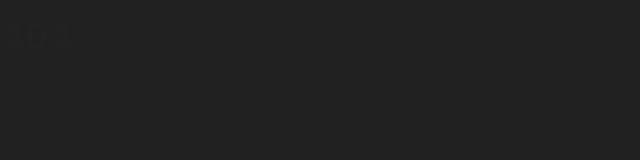
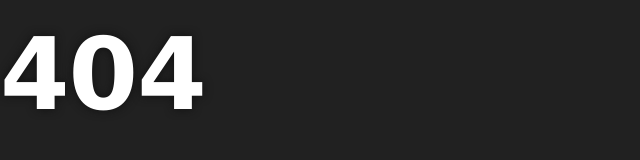
Before and after one commit to akuksov/akuksov.github.io, a plain HTML site: page 404.html in a window 1280 px wide. Shown: the whole page, without its empty margins (0-640 px from the left). Drawn offline with Linux system fonts and the light colour scheme.

Commit message:
404 css tst

```diff
--- a/404.html
+++ b/404.html
@@ -11,7 +11,7 @@
 
   <body>
 
-    <h1>404</h1>
+    <h1 id="project_404" >404</h1>
 
   </body>
 </html>
--- a/stylesheets/stylesheet.css
+++ b/stylesheets/stylesheet.css
@@ -309,6 +309,14 @@ Full-Width Styles
   text-shadow: #111 0px 0px 10px;
 }
 
+#project_404 {
+  margin: 0;
+  color: #fff;
+  font-size: 100px;
+  font-weight: 700;
+  text-shadow: #111 0px 0px 10px;
+}
+
 #project_tagline {
   color: #fff;
   font-size: 24px;
```
